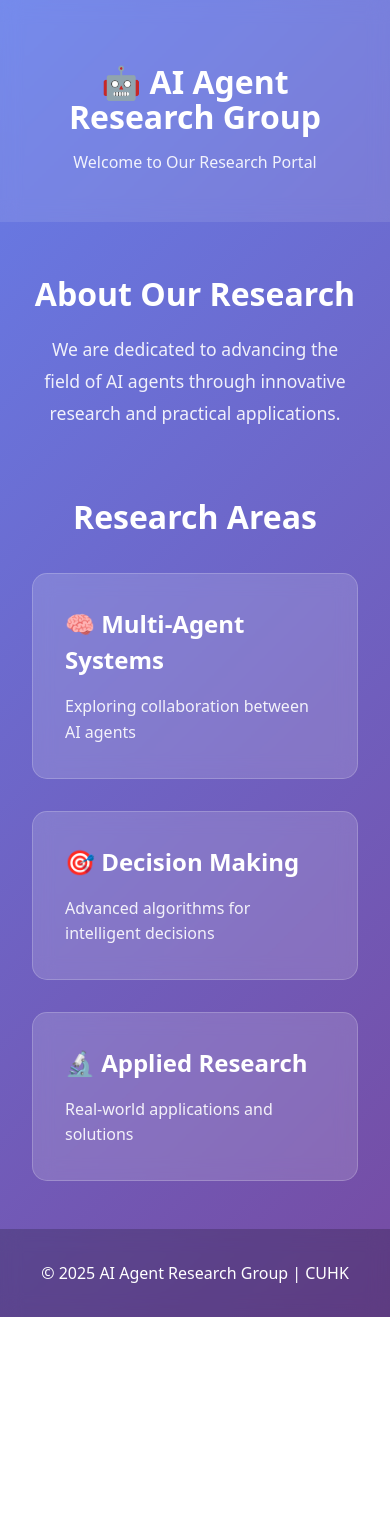
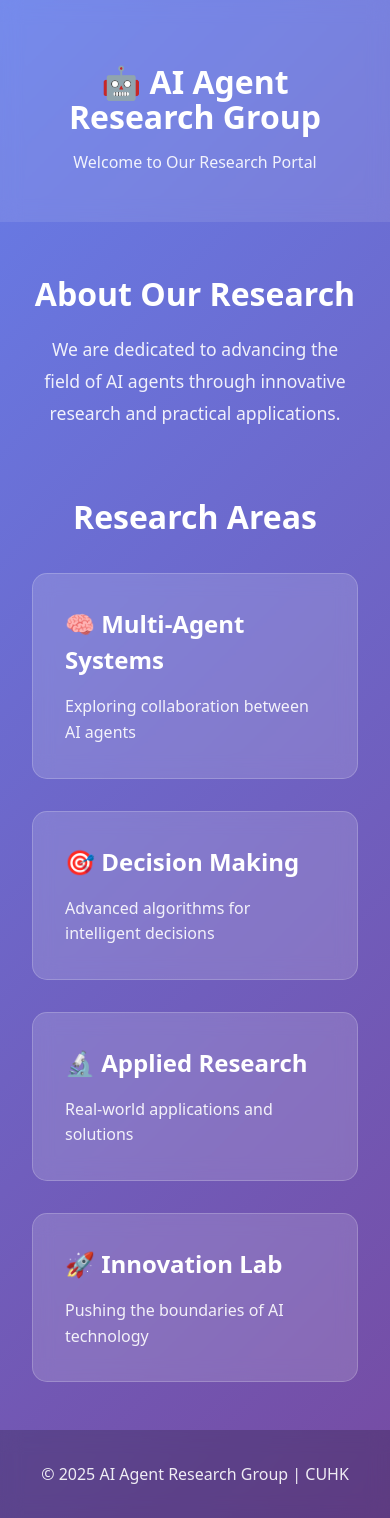
Before and after one commit to Mesdon10/AI-Agent-front-end-page, a React (Vite) app: page / in a window 390 px wide. Before the commit the page ends 1317 px from the top, so only its background shows below. Built offline with nearby package versions, Linux system fonts and the light colour scheme.

Commit message:
Refactor: Split components into Header, FeatureCard, and Footer

```diff
--- a/src/App.css
+++ b/src/App.css
@@ -12,25 +12,6 @@
     flex-direction: column;
     background: linear-gradient(135deg, #667eea 0%, #764ba2 100%);
     color: white;
-}
-
-/* 头部样式 */
-.header {
-    text-align: center;
-    padding: 4rem 2rem 3rem;
-    background: rgba(255, 255, 255, 0.1);
-    backdrop-filter: blur(10px);
-}
-
-.header h1 {
-    font-size: 3rem;
-    margin-bottom: 1rem;
-    font-weight: 700;
-}
-
-.header p {
-    font-size: 1.3rem;
-    opacity: 0.9;
 }
 
 /* 主内容区 */
@@ -73,52 +54,3 @@
     gap: 2rem;
     margin-top: 2rem;
 }
-
-/* 单个特性卡片 */
-.feature-card {
-    background: rgba(255, 255, 255, 0.15);
-    backdrop-filter: blur(10px);
-    border-radius: 15px;
-    padding: 2rem;
-    transition: transform 0.3s ease, box-shadow 0.3s ease;
-    border: 1px solid rgba(255, 255, 255, 0.2);
-}
-
-.feature-card:hover {
-    transform: translateY(-10px);
-    box-shadow: 0 20px 40px rgba(0, 0, 0, 0.2);
-}
-
-.feature-card h3 {
-    font-size: 1.5rem;
-    margin-bottom: 1rem;
-}
-
-.feature-card p {
-    font-size: 1rem;
-    opacity: 0.9;
-    line-height: 1.6;
-}
-
-/* 底部 */
-.footer {
-    text-align: center;
-    padding: 2rem;
-    background: rgba(0, 0, 0, 0.2);
-    backdrop-filter: blur(10px);
-}
-
-/* 响应式设计 - 手机端 */
-@media (max-width: 768px) {
-    .header h1 {
-        font-size: 2rem;
-    }
-
-    .header p {
-        font-size: 1rem;
-    }
-
-    .feature-grid {
-        grid-template-columns: 1fr;
-    }
-}
--- a/src/App.jsx
+++ b/src/App.jsx
@@ -1,12 +1,12 @@
 import './App.css'
+import Header from './components/Header'
+import FeatureCard from './components/FeatureCard'
+import Footer from './components/Footer'
 
 function App() {
     return (
         <div className="app-container">
-            <header className="header">
-                <h1>🤖 AI Agent Research Group</h1>
-                <p>Welcome to Our Research Portal</p>
-            </header>
+            <Header />
 
             <main className="main-content">
                 <section className="intro-section">
@@ -20,25 +20,31 @@ function App() {
                 <section className="features-section">
                     <h2>Research Areas</h2>
                     <div className="feature-grid">
-                        <div className="feature-card">
-                            <h3>🧠 Multi-Agent Systems</h3>
-                            <p>Exploring collaboration between AI agents</p>
-                        </div>
-                        <div className="feature-card">
-                            <h3>🎯 Decision Making</h3>
-                            <p>Advanced algorithms for intelligent decisions</p>
-                        </div>
-                        <div className="feature-card">
-                            <h3>🔬 Applied Research</h3>
-                            <p>Real-world applications and solutions</p>
-                        </div>
+                        <FeatureCard
+                            icon="🧠"
+                            title="Multi-Agent Systems"
+                            description="Exploring collaboration between AI agents"
+                        />
+                        <FeatureCard
+                            icon="🎯"
+                            title="Decision Making"
+                            description="Advanced algorithms for intelligent decisions"
+                        />
+                        <FeatureCard
+                            icon="🔬"
+                            title="Applied Research"
+                            description="Real-world applications and solutions"
+                        />
+                        <FeatureCard
+                            icon="🚀"
+                            title="Innovation Lab"
+                            description="Pushing the boundaries of AI technology"
+                        />
                     </div>
                 </section>
             </main>
 
-            <footer className="footer">
-                <p>© 2025 AI Agent Research Group | CUHK</p>
-            </footer>
+            <Footer />
         </div>
     )
 }
--- /dev/null
+++ b/src/components/FeatureCard.css
@@ -0,0 +1,24 @@
+.feature-card {
+    background: rgba(255, 255, 255, 0.15);
+    backdrop-filter: blur(10px);
+    border-radius: 15px;
+    padding: 2rem;
+    transition: transform 0.3s ease, box-shadow 0.3s ease;
+    border: 1px solid rgba(255, 255, 255, 0.2);
+}
+
+.feature-card:hover {
+    transform: translateY(-10px);
+    box-shadow: 0 20px 40px rgba(0, 0, 0, 0.2);
+}
+
+.feature-card h3 {
+    font-size: 1.5rem;
+    margin-bottom: 1rem;
+}
+
+.feature-card p {
+    font-size: 1rem;
+    opacity: 0.9;
+    line-height: 1.6;
+}
--- /dev/null
+++ b/src/components/FeatureCard.jsx
@@ -0,0 +1,12 @@
+import './FeatureCard.css'
+
+function FeatureCard({ icon, title, description }) {
+    return (
+        <div className="feature-card">
+            <h3>{icon} {title}</h3>
+            <p>{description}</p>
+        </div>
+    )
+}
+
+export default FeatureCard
--- /dev/null
+++ b/src/components/Footer.css
@@ -0,0 +1,11 @@
+.footer {
+    text-align: center;
+    padding: 2rem;
+    background: rgba(0, 0, 0, 0.2);
+    backdrop-filter: blur(10px);
+}
+
+.footer p {
+    margin: 0;
+    opacity: 0.9;
+}
--- /dev/null
+++ b/src/components/Footer.jsx
@@ -0,0 +1,13 @@
+import './Footer.css'
+
+function Footer() {
+    const currentYear = new Date().getFullYear()
+
+    return (
+        <footer className="footer">
+            <p>© {currentYear} AI Agent Research Group | CUHK</p>
+        </footer>
+    )
+}
+
+export default Footer
--- /dev/null
+++ b/src/components/Header.css
@@ -0,0 +1,28 @@
+.header {
+    text-align: center;
+    padding: 4rem 2rem 3rem;
+    background: rgba(255, 255, 255, 0.1);
+    backdrop-filter: blur(10px);
+}
+
+.header h1 {
+    font-size: 3rem;
+    margin-bottom: 1rem;
+    font-weight: 700;
+}
+
+.header p {
+    font-size: 1.3rem;
+    opacity: 0.9;
+}
+
+/* 响应式 */
+@media (max-width: 768px) {
+    .header h1 {
+        font-size: 2rem;
+    }
+
+    .header p {
+        font-size: 1rem;
+    }
+}
--- /dev/null
+++ b/src/components/Header.jsx
@@ -0,0 +1,12 @@
+import './Header.css'
+
+function Header() {
+    return (
+        <header className="header">
+            <h1>🤖 AI Agent Research Group</h1>
+            <p>Welcome to Our Research Portal</p>
+        </header>
+    )
+}
+
+export default Header
```
